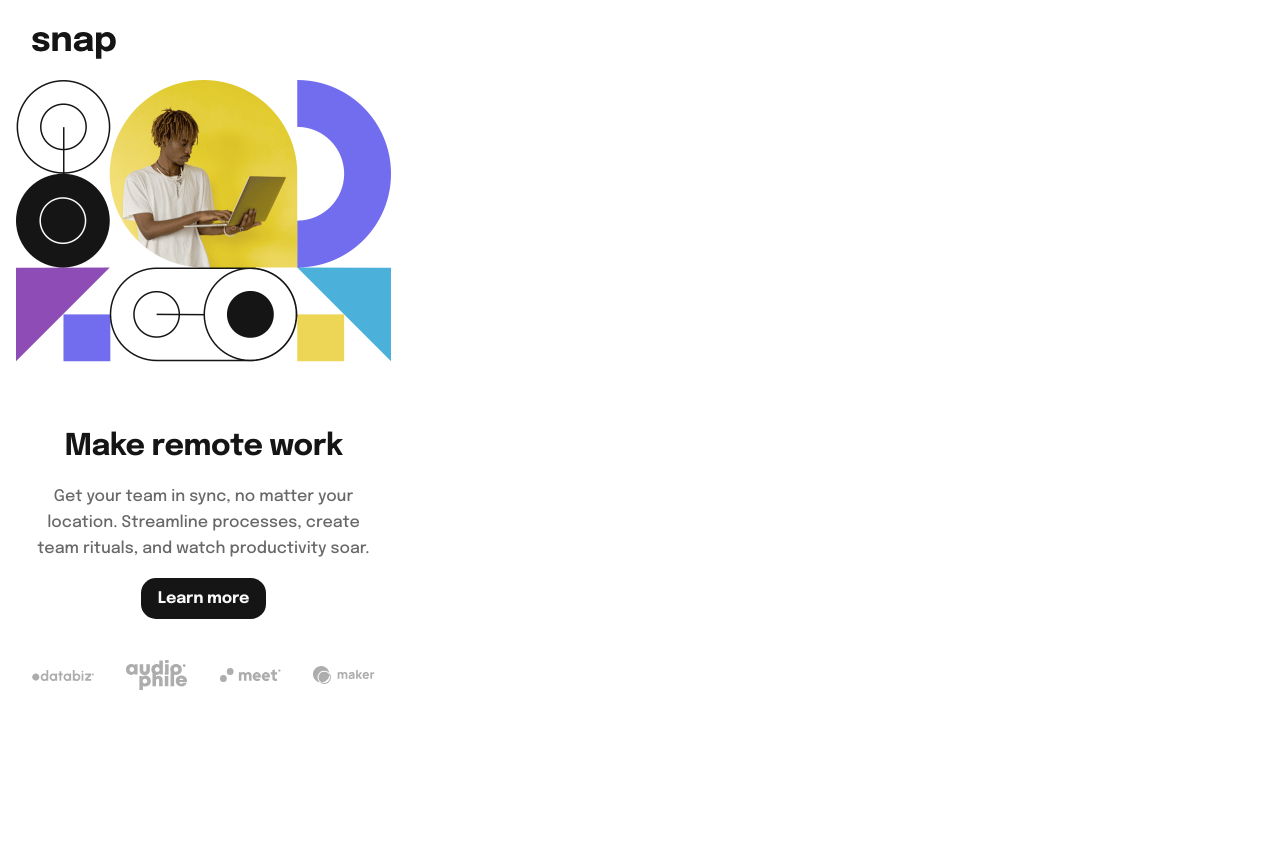
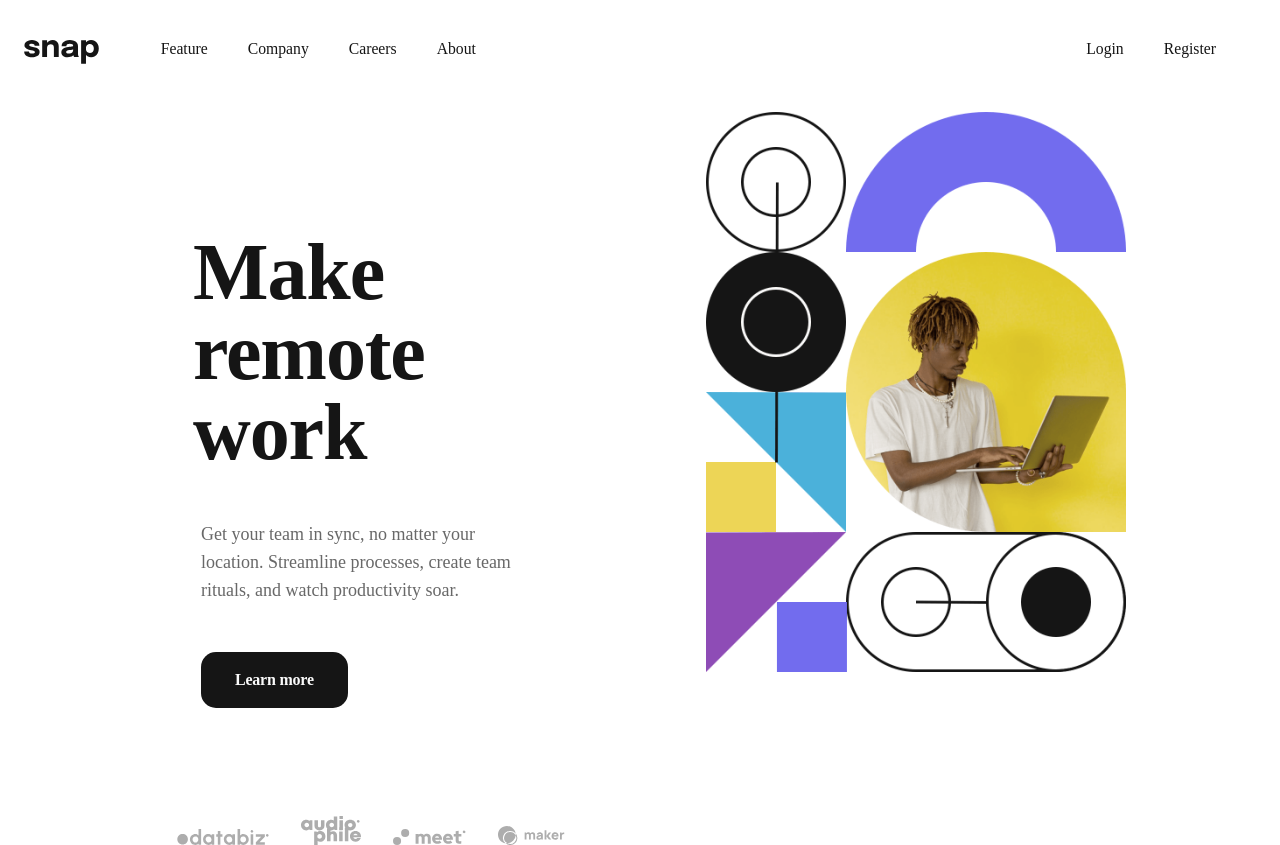
Before and after one commit to Edg3Runner/Snap, a plain HTML site: page index.html in a window 1280 px wide. Before the commit the page ends 800 px from the top, so only its background shows below. Drawn offline with Linux system fonts and the light colour scheme.

Commit message:
Add Desktop layout

```diff
--- /dev/null
+++ b/grid.css
@@ -0,0 +1,222 @@
+@import url("https://fonts.googleapis.com/css2?family=Epilogue:ital,wght@0,100..900;1,100..900&display=swap");
+
+:root {
+  /* Typography */
+
+  --c-black: #151515;
+  --c-light-grey: #adadad;
+  --c-medium-grey: #686868;
+  --c-almost-white: #fafafa;
+
+  --f-heading-l: 80px;
+  --f-heading-s: 36px;
+  --f-body-s: clamp(
+    0.875rem,
+    0.8309859154929577rem + 0.18779342723004694vw,
+    1rem
+  );
+  --f-body-m: clamp(
+    1.125rem,
+    0.9049295774647887rem + 0.9389671361502347vw,
+    1.75rem
+  );
+  --f-button: clamp(
+    1.125rem,
+    0.9049295774647887rem + 0.9389671361502347vw,
+    1.75rem
+  );
+}
+
+/* RESET */
+
+*,
+*::before,
+*::after {
+  box-sizing: border-box;
+}
+
+h1,
+h2,
+p,
+body {
+  margin: 0;
+}
+
+img {
+  width: 100%;
+  height: auto;
+  display: block;
+}
+
+/* Layout */
+
+.wrapper {
+  display: flex;
+  flex-direction: column;
+  justify-content: center;
+  padding: 1rem;
+  max-width: 1440px;
+  margin: 0 auto;
+}
+
+.header {
+  display: flex;
+}
+
+.nav {
+  width: 100%;
+}
+
+.nav__list {
+  width: 100%;
+
+  display: flex;
+  padding: 0;
+  margin: 0;
+}
+
+.auth {
+  margin-left: auto;
+  display: flex;
+}
+
+.nav__list li {
+  list-style-type: none;
+  margin-right: 40px;
+}
+
+.nav__list a {
+  font-size: var(--f-body-s);
+  text-decoration: none;
+  color: var(--c-black);
+}
+
+.cta__image img {
+  margin: 0 auto;
+}
+
+.cta__content {
+  padding: 1rem;
+  text-align: center;
+}
+
+.cta--primary {
+  font-size: 30px;
+  font-weight: 700;
+  line-height: 42px;
+  letter-spacing: -0.5px;
+  color: var(--c-black);
+  margin-top: 3rem;
+  margin-bottom: 1rem;
+}
+
+.cta__content a {
+  display: inline-block;
+  padding: 1.25rem 4.25rem;
+  text-decoration: none;
+  color: var(--c-almost-white);
+  font-size: 16px;
+  font-weight: bold;
+  line-height: 26px;
+  letter-spacing: -0.22px;
+  border-radius: 0.9375rem;
+  background-color: var(--c-black);
+  margin: 48px auto 0 auto;
+}
+
+.clients {
+  display: flex;
+  justify-content: space-evenly;
+  margin-top: 48px;
+}
+
+.clients div {
+  padding: 0rem 1rem 0 1rem;
+}
+
+/* This changes the layout for screens wider than 48em */
+@media (min-width: 69.375rem) {
+  .wrapper {
+    padding: 40px 24px 0px 24px;
+  }
+
+  .header__logo {
+    margin-right: 62px;
+  }
+
+  .nav__list li {
+    padding: 0;
+    margin-right: 40px;
+  }
+
+  .auth {
+  }
+
+  .auth .button {
+    padding: 0;
+    margin: 0;
+    border: none;
+  }
+
+  .cta {
+    display: flex;
+    flex-direction: row;
+  }
+
+  .cta__content {
+    padding: 0rem;
+    width: 50%;
+    margin-left: 137px;
+    margin-right: 125px;
+    margin-top: 120px;
+    text-align: left;
+  }
+
+  .cta__content a {
+    padding: 0.87rem 2.125rem;
+    line-height: 28px;
+    font-weight: 800;
+    margin-left: 2.5rem;
+  }
+
+  .cta__image {
+    order: 1;
+    width: 50%;
+    margin-right: 130px;
+    margin-top: 48px;
+  }
+
+  .cta--primary {
+    font-size: var(--f-heading-l);
+    text-align: left;
+    line-height: 80px;
+    letter-spacing: -1.11px;
+    font-weight: 800;
+    padding: 0 2rem;
+  }
+
+  .cta--secondary {
+    margin-top: 48px;
+    text-align: left;
+    font-size: 18px;
+    color: var(--c-medium-grey);
+    line-height: 28px;
+    padding: 0 2.5rem;
+  }
+
+  .cta__link {
+    margin-top: 51px;
+    margin-left: 0;
+    font-size: 18px;
+    font-weight: bold;
+  }
+
+  .clients {
+    margin-top: 108px;
+  }
+  .clients div {
+    display: flex;
+    justify-content: center; /* Optional: horizontally center the image */
+    align-items: flex-end; /* Align items to the bottom */
+  }
+}
--- a/index.html
+++ b/index.html
@@ -9,71 +9,89 @@
       sizes="32x32"
       href="./assets/images/favicon-32x32.png"
     />
-    <link rel="stylesheet" href="style.css" />
+    <link rel="stylesheet" href="grid.css" />
     <title>Frontend Mentor | Intro component with sign up form</title>
   </head>
   <body>
     <div class="wrapper">
       <header class="header">
         <div class="header__logo">
+          <a href="/">
             <img
               src="./assets/images/logo.svg"
               alt="Snap"
               height="26.58"
               width="83.5"
-          />
+          /></a>
         </div>
         <nav class="header nav">
-          <!-- <ul nav__list>
+          <ul class="nav__list">
             <li class="nav__item"><a href="#">Feature</a></li>
             <li class="nav__item"><a href="#">Company</a></li>
             <li class="nav__item"><a href="#">Careers</a></li>
             <li class="nav__item"><a href="#">About</a></li>
-          </ul> -->
-          <!-- <section class="auth">
-            <form class="auth__form--login">
-              <button class="button">Login</button>
-            </form>
-            <form class="auth__form--register">
-              <button class="button">Register</button>
-            </form>
-          </section> -->
+            <div class="auth">
+              <li class="nav__item login"><a href="#">Login</a></li>
+              <li class="nav__item"><a href="#">Register</a></li>
+            </div>
+          </ul>
         </nav>
       </header>
-      <div class="cta__image">
+
+      <main class="cta">
+        <picture class="cta__image">
+          <source
+            media="(min-width: 69.375rem)"
+            srcset="./assets/images/image-hero-desktop.png"
+            width="480"
+            height="640"
+          />
           <img
+            class="feature__image"
             src="./assets/images/image-hero-mobile.png"
-          alt="Colorful mozaic background with a man standing working on a laptop. "
-          width="375"
+            alt="colored blocks looking together like a cpu"
+            width="343"
+            height="300"
           />
-      </div>
-      <main class="cta">
+        </picture>
+        <div class="cta__content">
           <h1 class="cta--primary">Make remote work</h1>
           <p class="cta--secondary">
-          Get your team in sync, no matter your location. Streamline processes,
-          create team rituals, and watch productivity soar.
+            Get your team in sync, no matter your location. Streamline
+            processes, create team rituals, and watch productivity soar.
           </p>
-        <div class="cta__link">
+          <!-- <div class="cta__link"> -->
           <a href="#">Learn more</a>
-        </div>
-
+          <!-- </div> -->
           <section class="clients">
+            <div>
               <img
                 src="./assets/images/client-databiz.svg"
                 alt="Databiz company logo"
               />
+            </div>
+            <div>
               <img
                 src="./assets/images/client-audiophile.svg"
                 alt="Audiophile company logo"
               />
-          <img src="./assets/images/client-meet.svg" alt="Meet company logo" />
-
+            </div>
+            <div>
+              <img
+                src="./assets/images/client-meet.svg"
+                alt="Meet company logo"
+              />
+            </div>
+            <div>
               <img
                 src="./assets/images/client-maker.svg"
                 alt="Maker Company logo"
               />
+            </div>
           </section>
+        </div>
       </main>
+
       <script src="index.js"></script>
     </div>
   </body>
--- a/style.css
+++ b/style.css
@@ -27,7 +27,7 @@
   );
 }
 
-@media (width < 1440px) {
+@media (width <= 375px) {
   /* RESET */
 
   *,
@@ -55,15 +55,12 @@
     font-weight: 400;
     font-style: normal;
     font-size: var(--f-body-s);
-    padding: 1rem;
     height: 100vh;
   }
 
   .wrapper {
-    /* padding: 0 8px; */
     display: flex;
     flex-direction: column;
-    /* border: 1px solid red; */
     width: 375px;
   }
 
@@ -72,10 +69,6 @@
     justify-content: space-between;
     padding: 1rem;
   }
-  /*
-  .auth {
-    display: flex;
-  } */
 
   .cta {
     display: flex;
@@ -93,7 +86,7 @@
     line-height: 42px;
     letter-spacing: -0.5px;
     color: var(--c-black);
-    order: 1;
+
     margin-top: 3rem;
     margin-bottom: 1rem;
   }
@@ -104,15 +97,6 @@
     letter-spacing: 0;
     text-align: center;
     color: var(--c-medium-grey);
-    order: 2;
-  }
-
-  .cta__image {
-    order: 0;
-  }
-
-  .cta__link {
-    order: 3;
   }
 
   .cta__link {
@@ -134,7 +118,6 @@
 
   .clients {
     display: flex;
-    order: 4;
     justify-content: space-between;
     align-items: center;
     margin-top: 48px;
```
Lines whose indentation alone changed are shown as unchanged.
